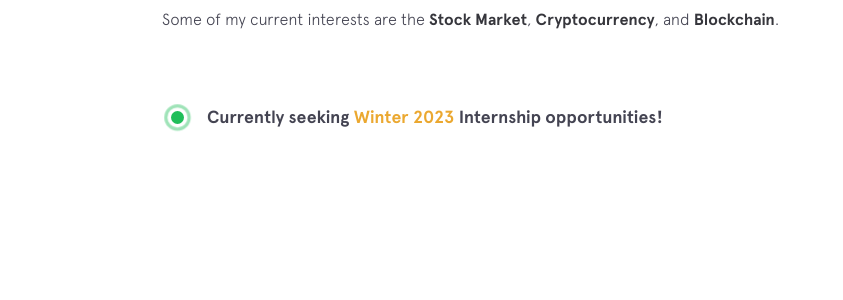
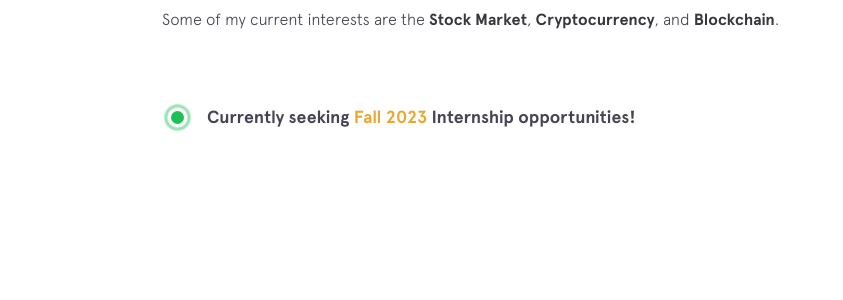
Before and after one commit to rohanxminocha/personal-website-v1, a Jekyll site: the page built from index.html, in a window 1280 px wide and 900 px high, scrolled down 1185 px. Shown: the part 154-454 px from the top of the window, without its empty margins (288-1131 px from the left). Built offline with Jekyll 4.4.1, drawn with Linux system fonts in a browser that asks for light colours; nearby versions of some CDN libraries.

Commit message:
Update employment-status.html

```diff
--- a/_includes/employment-status.html
+++ b/_includes/employment-status.html
@@ -3,5 +3,5 @@
     <div class="status__light__ring"></div>
     <div class="status__light__led"></div>
   </div>
-  <div class="status__message">Currently seeking <span style="color:#eba830">Winter 2023</span> Internship opportunities!</div>
+  <div class="status__message">Currently seeking <span style="color:#eba830">Fall 2023</span> Internship opportunities!</div>
 </a>
```
